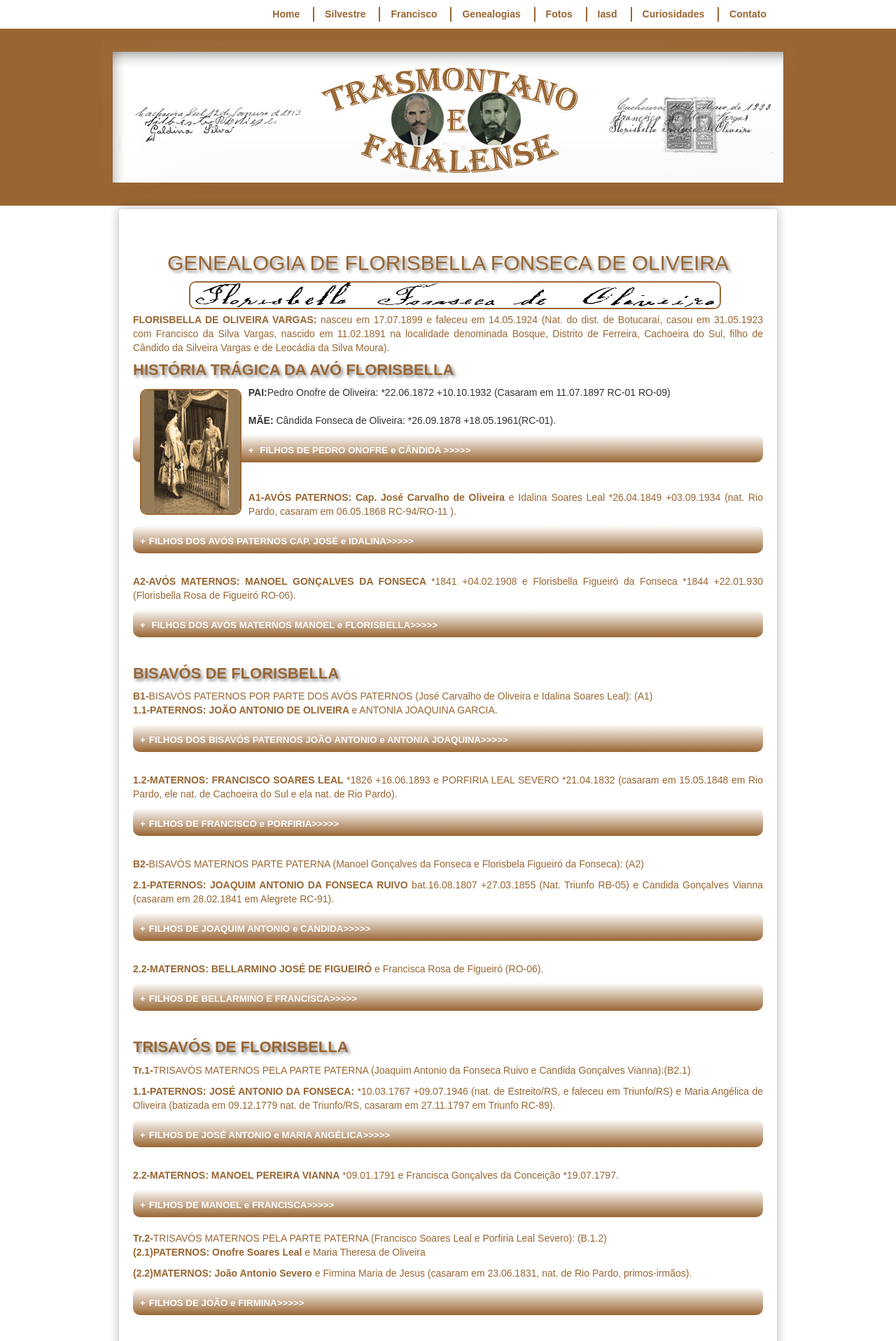
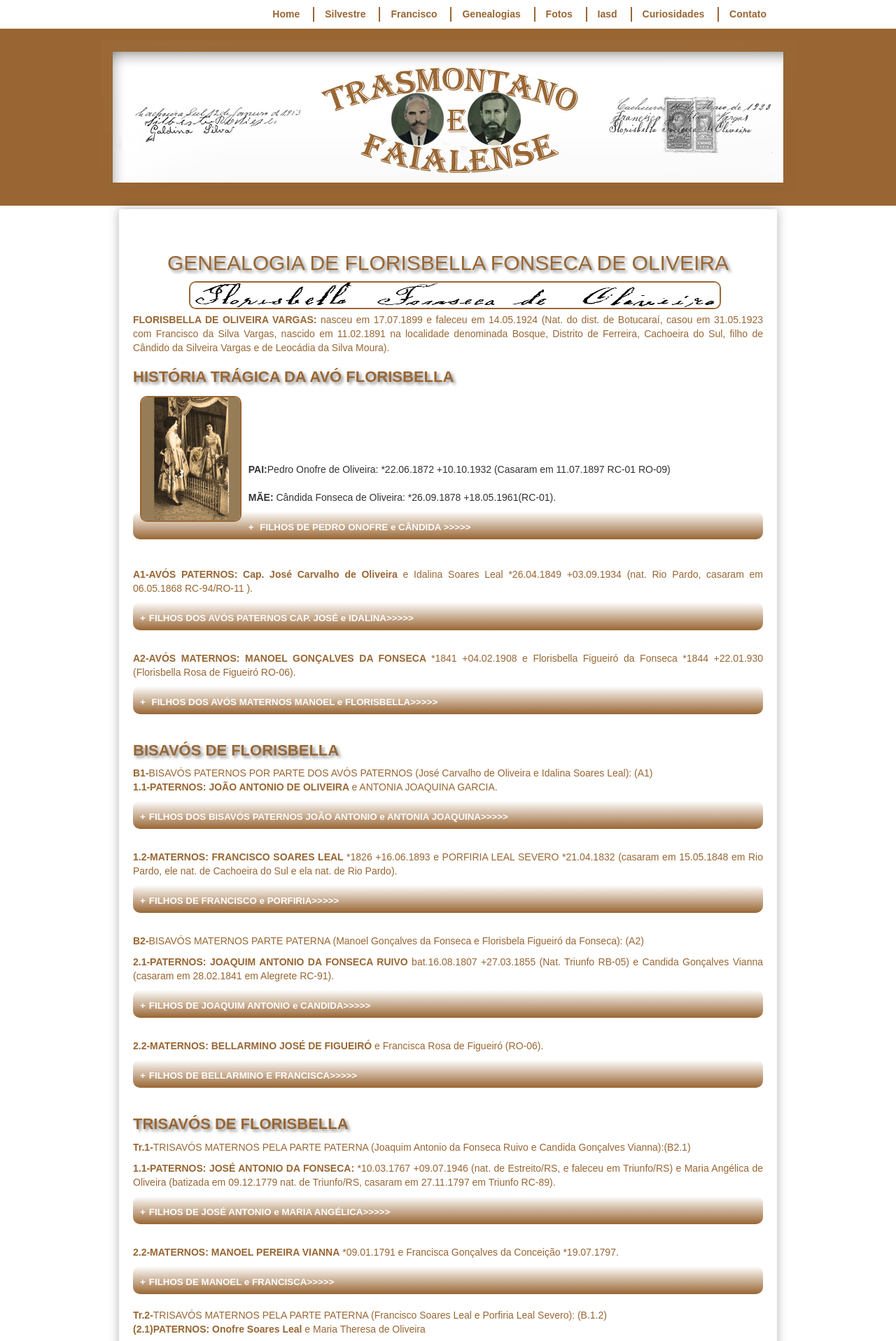
Before and after one commit to claudiovargas1955/claudiovargas1955.github.io, a Jekyll site: the page built from _pages/arvore-genealogica-de-costados-de-florisbella.html, in a window 1280 px wide. Shown: the top 1917 px of the page at 70% size. Built offline with Jekyll 4.4.1, drawn with Linux system fonts in a browser that asks for light colours; some web fonts are replaced.

Commit message:
Update arvore-genealogica-de-costados-de-florisbella.html

```diff
--- a/_pages/arvore-genealogica-de-costados-de-florisbella.html
+++ b/_pages/arvore-genealogica-de-costados-de-florisbella.html
@@ -56,6 +56,11 @@
         border-radius:10px;
         }
 
+ h3{text-shadow: 3px 3px 4px #888;
+     font-size: 22px;
+     font-weight:bold;
+       }
+
 </style>
 
 <h2>GENEALOGIA DE FLORISBELLA FONSECA DE OLIVEIRA</h2>
@@ -64,9 +69,9 @@
 <p><b>FLORISBELLA DE OLIVEIRA VARGAS: </b>nasceu em 17.07.1899 e faleceu em 14.05.1924 (Nat. do dist. de Botucaraí, casou em 31.05.1923
 com Francisco da Silva Vargas, nascido em 11.02.1891 na localidade denominada Bosque, Distrito de Ferreira, Cachoeira do Sul, filho de
 Cândido da Silveira Vargas e de Leocádia da Silva Moura). <br>
-<h4>HISTÓRIA TRÁGICA DA AVÓ FLORISBELLA</h4>
+<h3>HISTÓRIA TRÁGICA DA AVÓ FLORISBELLA</h3>
 <img class="esq" style="float:left"; src="/images/145205640015.png" height="180px" title="Marina Madrinha de Florisbelo";/>
-
+<br> <br><br><br><br>
 <b>PAI:</b>Pedro Onofre de Oliveira: *22.06.1872 +10.10.1932 (Casaram em 11.07.1897 RC-01 RO-09) <br/> <br/>
 <b>MÃE: </b> Cândida Fonseca de Oliveira: *26.09.1878 +18.05.1961(RC-01).
 <details><summary> <b>FILHOS DE PEDRO ONOFRE e CÂNDIDA  >>>>></summary> </b><br/>
```
